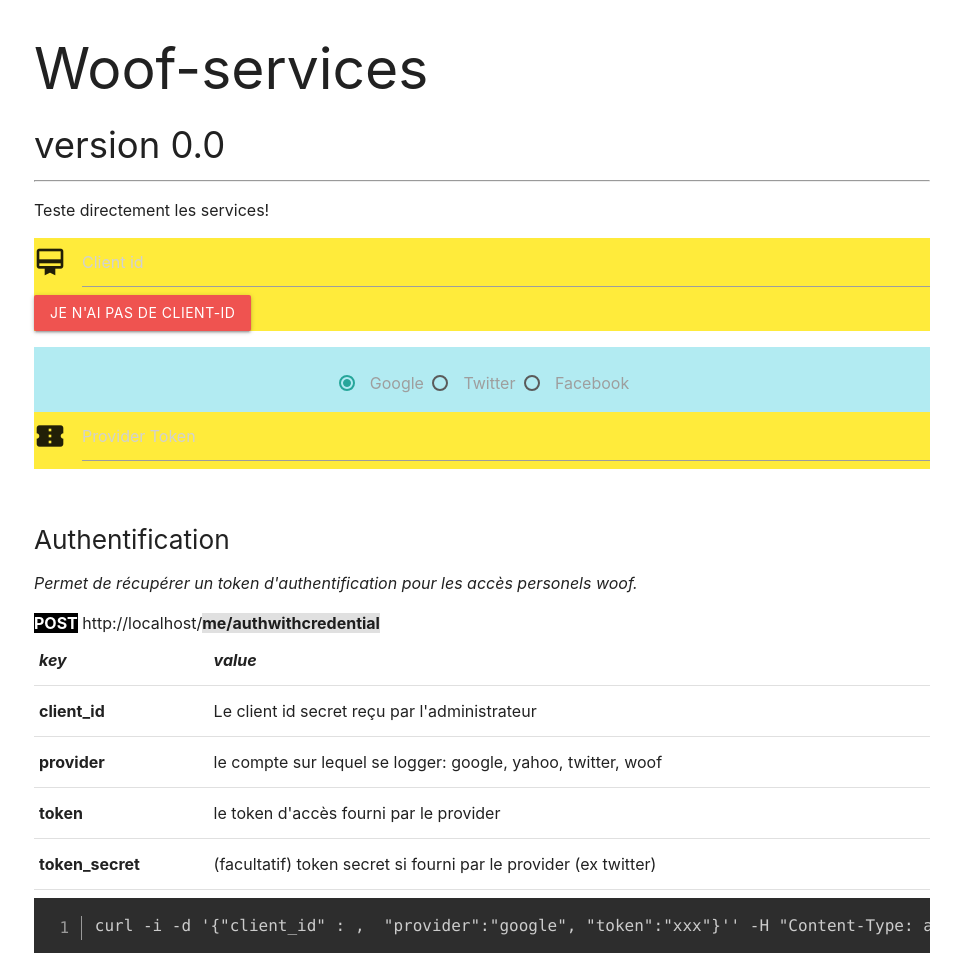
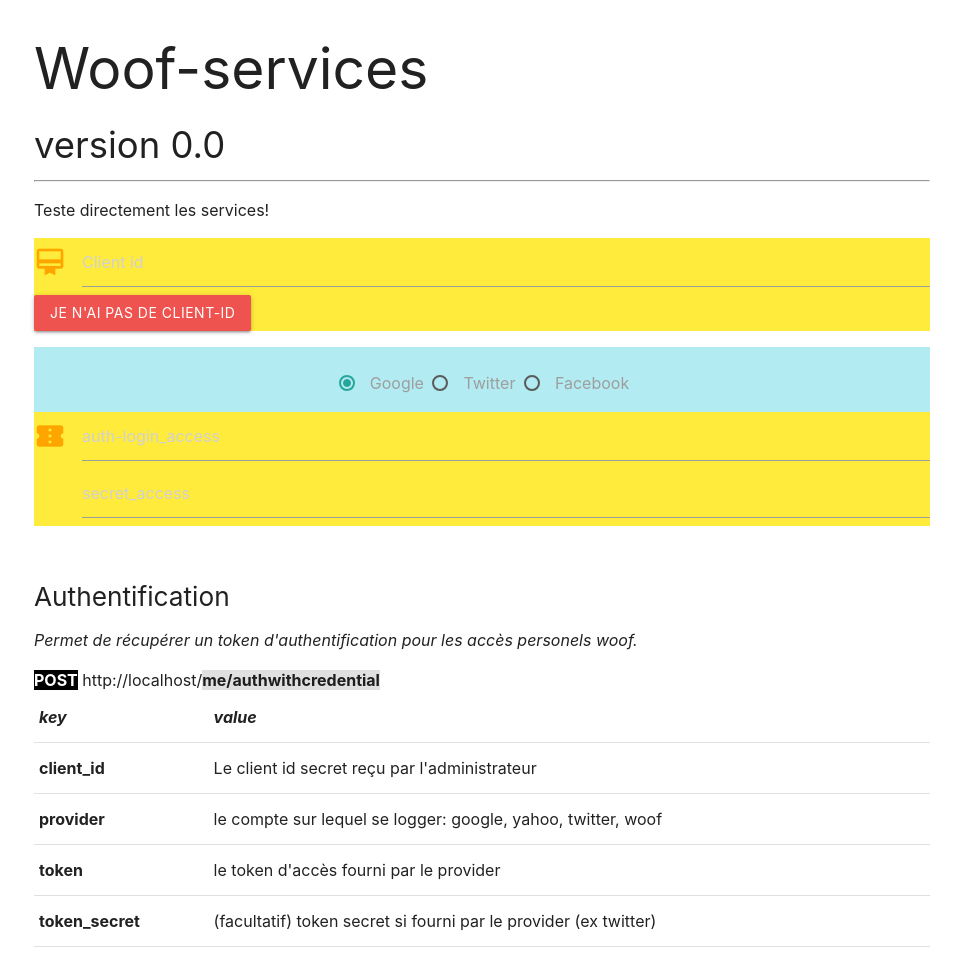
Before and after one commit to gamugamu/sentinel-woof, a Flask app: page / in a window 1280 px wide. Shown: the top 953 px of the page, without its empty margins (158-1119 px from the left). Run offline with Flask 2, Linux system fonts and the light colour scheme; some libraries are stand-ins or nearby versions.

Commit message:
refactor

```diff
--- a/SchemaValidator.py
+++ b/SchemaValidator.py
@@ -1,10 +1,11 @@
-from schema import Schema, Regex
+from schema import Schema, Regex, Optional
 
 def validate_userbycredential(data):
     if not data:
         return 400, False, 'post is not in json format or empty'
     try:
-        schema = Schema({   'token': basestring,
+        schema = Schema({   'authlogin': basestring,
+                            Optional('secret'): basestring,
                             'client_id' : basestring,
                             'provider':  Regex(r'(google|facebook|twitter|woofwoof)')
                         })
--- a/WoofToken_FromCredential.py
+++ b/WoofToken_FromCredential.py
@@ -9,7 +9,8 @@ import json
 
 def credentialConversion(data):
     # valide que le credential du provider est bon
-    code, user_cloud_info = credential.request_user_info_by_token(data["token"], data["provider"])
+    code, user_cloud_info = credential.request_user_info_by_token(
+        data.get("authlogin"), data.get("secret"), data.get("provider"))
     token           = {}
     errorMessage    = ""
 
--- a/app.py
+++ b/app.py
@@ -16,7 +16,7 @@ ResourceOwnerPasswordCredentials(app)
 def restricted_access():
     return "You made it through and accessed the protected resource!"
 
-@app.route('/me/authWithCredential', methods=['POST'])
+@app.route('/me/oauth', methods=['POST'])
 def userbycredential():
     # valide que les clès sont bonnes
     code, isValid, errorMessage = schema.validate_userbycredential(request.json)
--- a/static/doc.css
+++ b/static/doc.css
@@ -12,13 +12,33 @@
 }
 
 
-/* label focus color */
-    .input-field input[type=text]:focus + label, .materialize-textarea:focus:not([readonly]) + label {
-     color: #005eed !important;
-    }
-
-/* label underline focus color */
-    .input-field input[type=text]:focus, .materialize-textarea:focus:not([readonly]) {
-     border-bottom: 1px solid #005eed !important;
-     box-shadow: 0 1px 0 0 #005eed !important;
-    }
+* label color */
+   .input-field label {
+     color: #000;
+   }
+   /* label focus color */
+   .input-field input[type=text]:focus + label {
+     color: #000;
+   }
+   /* label underline focus color */
+   .input-field input[type=text]:focus {
+     border-bottom: 1px solid #000;
+     box-shadow: 0 1px 0 0 #000;
+   }
+   /* valid color */
+   .input-field input[type=text].valid {
+     border-bottom: 1px solid #000;
+     box-shadow: 0 1px 0 0 #000;
+   }
+   /* invalid color */
+   .input-field input[type=text].invalid {
+     border-bottom: 1px solid #000;
+     box-shadow: 0 1px 0 0 #000;
+   }
+   /* icon prefix focus color */
+   .input-field .prefix.active {
+     color: #000;
+   }
+   .input-field {
+     color:orange;
+   }
--- a/templates/doc.html
+++ b/templates/doc.html
@@ -43,7 +43,8 @@
         </form>
         <div class="yellow input-field">
           <i class="dark-text inline-icon material-icons prefix">confirmation_number</i>
-          <input  type="text" placeholder="Provider Token" class="validate">
+          <input  type="text" placeholder="auth-login_access" class="input-field validate">
+          <input  type="text" placeholder="secret_access" class="input-field validate">
         </div>
       </div>
 
```
Also changed, not shown: CredentialValidator.py (+9 -3 lines).
